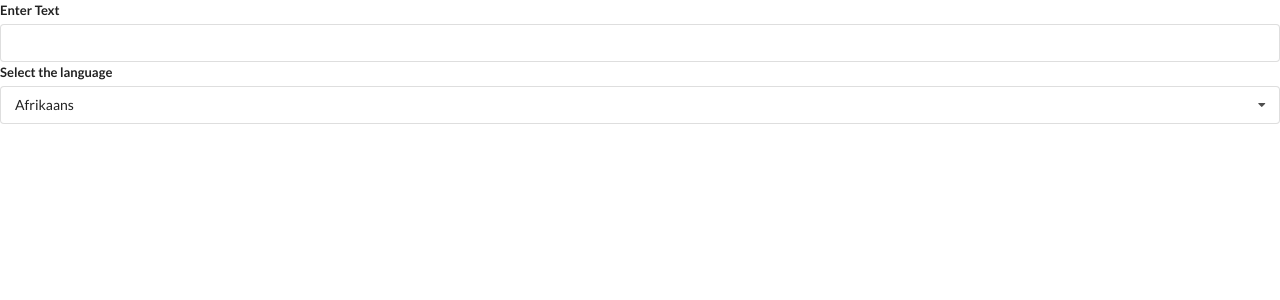
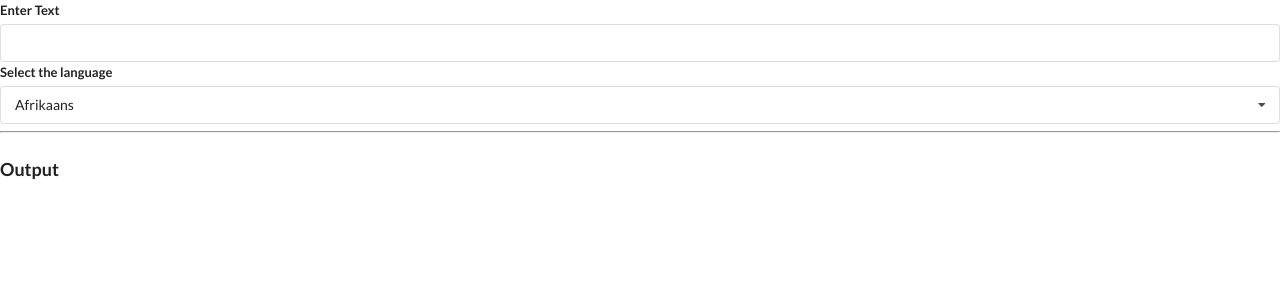
Before and after one commit to raja4net/react-widgets, a React (Create React App) app: page / in a window 1280 px wide. Shown: the top 300 px of the page. Built offline with nearby package versions, Linux system fonts and the light colour scheme.

Commit message:
Building the Convert component

```diff
--- /dev/null
+++ b/src/components/Convert.js
@@ -0,0 +1,13 @@
+import React, { useState, useEffect } from 'react';
+
+const Convert = ({ language, text }) => {
+    useEffect(() => {
+        console.log("New language or text");
+    },[language,text]);
+    return (
+        <div />
+
+    );
+};
+
+export default Convert;
--- a/src/components/Translate.js
+++ b/src/components/Translate.js
@@ -1,6 +1,8 @@
 import React, { useState } from 'react';
 import Dropdown from './Dropdown';
+import Convert from './Convert';
 
+const KEY = "AIzaSyCHUCmpR7cT_yDFHC98CZJy2LTms-IwDlM";
 const options = [
     {
         label: 'Afrikaans',
@@ -33,6 +35,9 @@
                 selected={language}
                 onSelectedChange={setLanguage}
             />
+            <hr />
+            <h3 className="ui header">Output</h3>
+            <Convert text={text} language={language}/>
         </div>
 
     );
```
